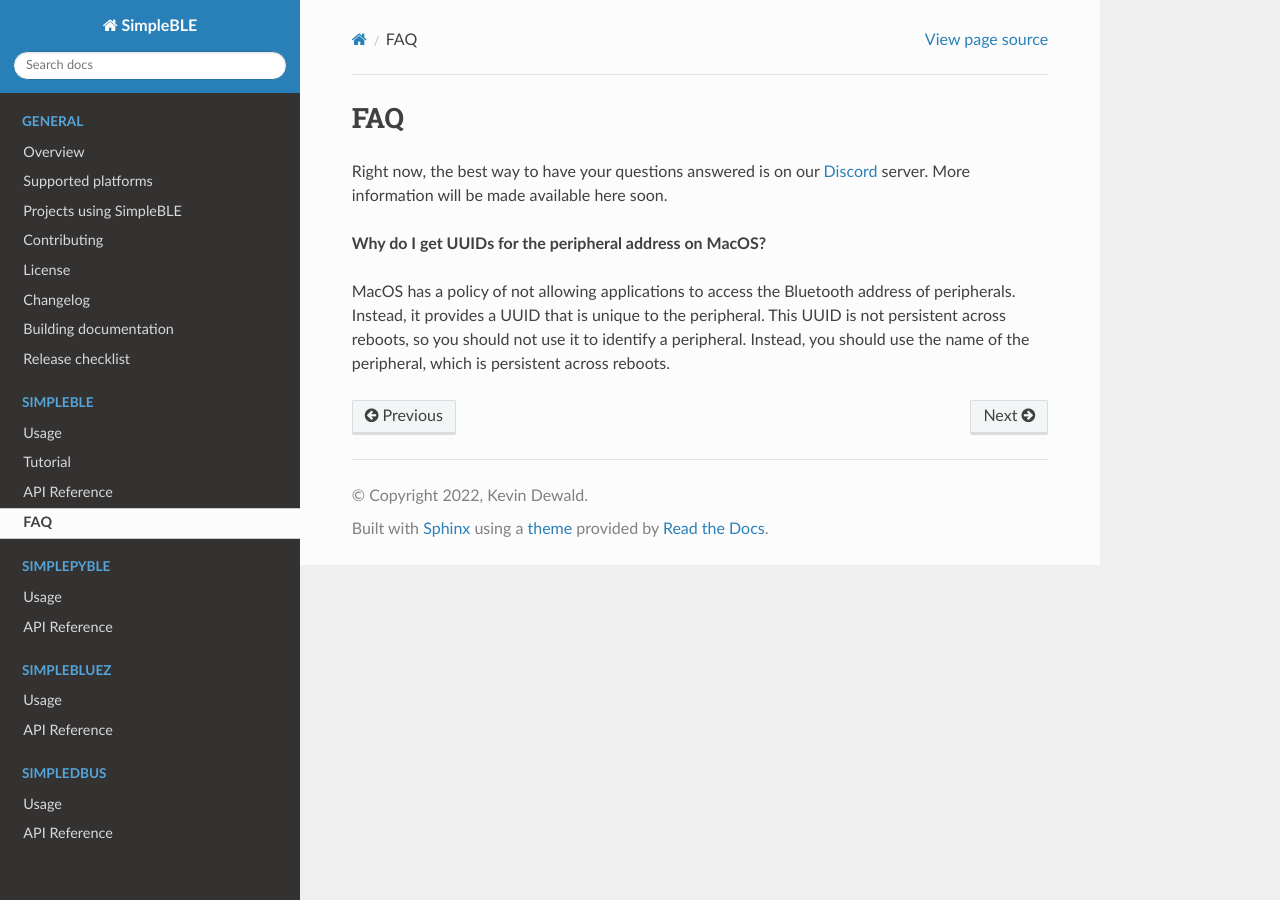
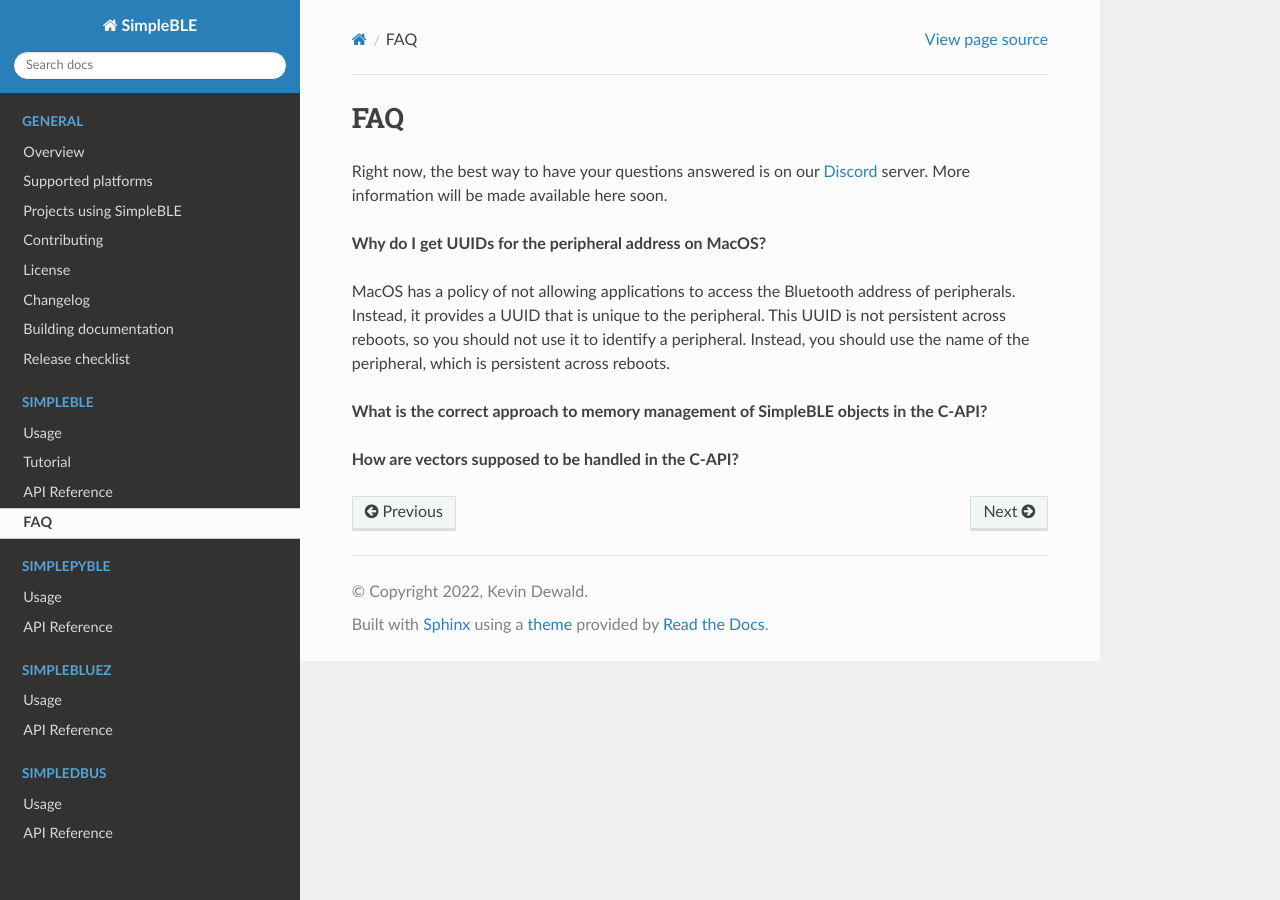
Before and after one commit to OpenBluetoothToolbox/SimpleBLE, a Sphinx documentation site: the page built from docs/simpleble/faq.rst, in a window 1280 px wide. Built offline with Sphinx 7.4.7 and the Read the Docs theme 2.0.0, drawn with Linux system fonts in a browser that asks for light colours.

Commit message:
More questions for FAQ

```diff
--- a/docs/simpleble/faq.rst
+++ b/docs/simpleble/faq.rst
@@ -13,4 +13,8 @@ UUID is not persistent across reboots, so you should not use it to identify a
 peripheral. Instead, you should use the name of the peripheral, which is
 persistent across reboots.
 
+**What is the correct approach to memory management of SimpleBLE objects in the C-API?**
+
+**How are vectors supposed to be handled in the C-API?**
+
 .. _Discord: https://discord.gg/N9HqNEcvP3
```
